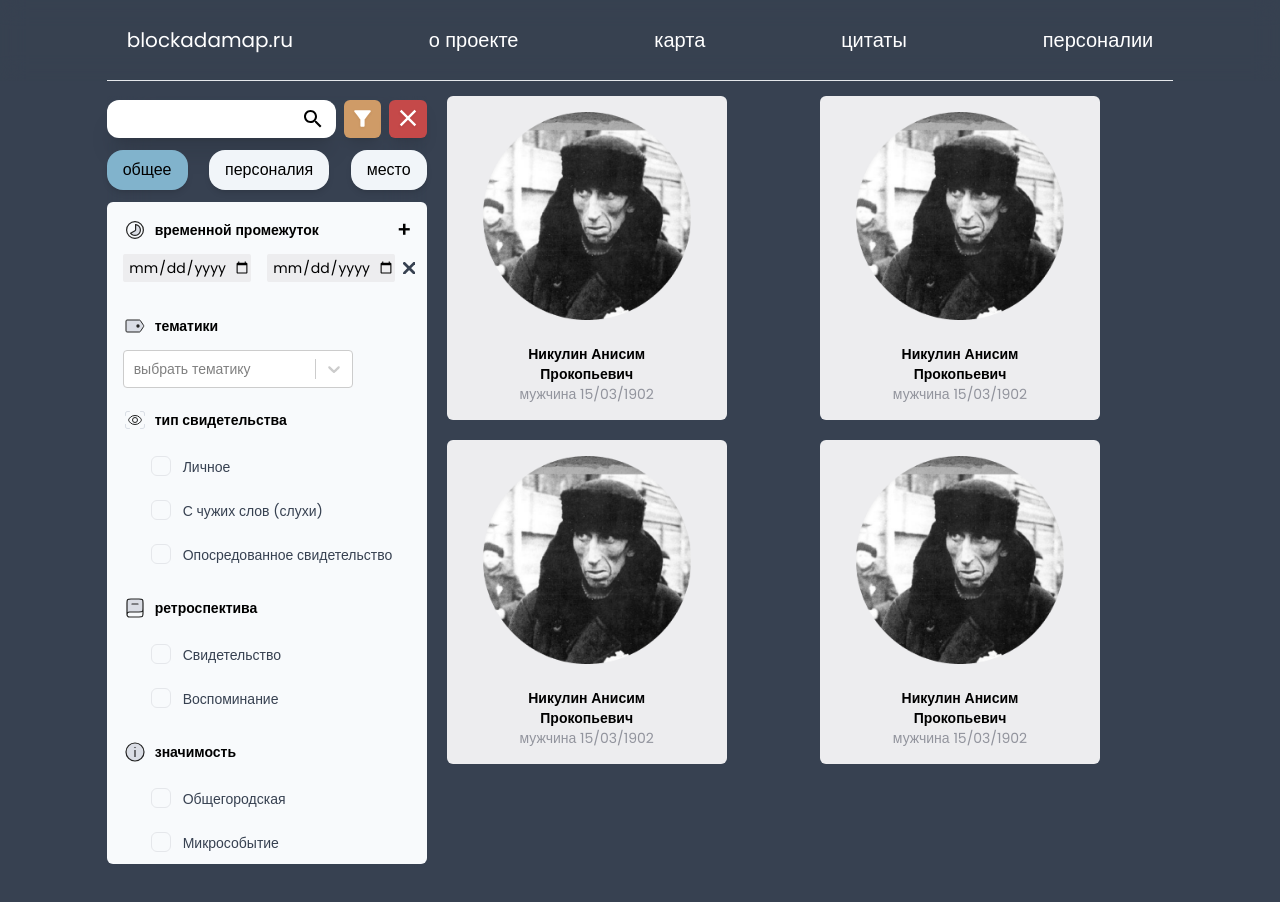
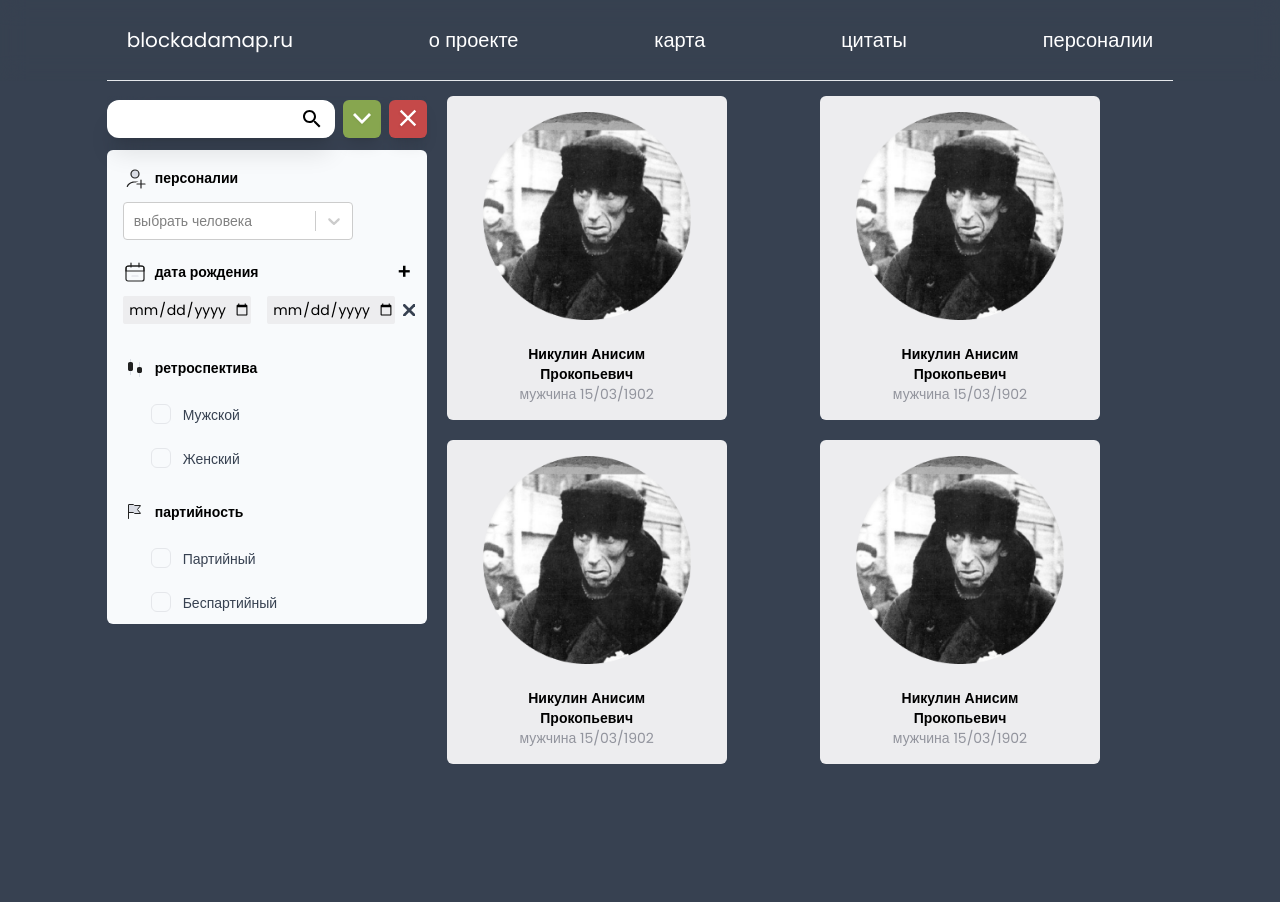
Before and after one commit to mityaiii/.history.map, a Next.js app: page /authors in a window 1280 px wide. Shown: the top 902 px of the page. Built offline with nearby package versions, Linux system fonts and the light colour scheme.

Commit message:
make authors filter and add green arrow-down button

```diff
--- a/src/app/authors/page.tsx
+++ b/src/app/authors/page.tsx
@@ -35,7 +35,7 @@ export default function Authors() {
   return (
     <section className='bg-gray-700 pt-24'>
       <div className='relative lg:w-5/6 mx-auto flex gap-x-5'>
-        <FilterSection/>
+        <FilterSection needNav={false} initState={'персоналия'}/>
         <div className='min-h-[120vh] w-5/6 pt-16 mx-auto grid
         auto-rows-max sm:grid-cols-2 lg:w-full lg:pt-0 md:grid-cols-3 lg:grid-cols-2 2xl:grid-cols-3 gap-5'>
           { authors.map((value, indx) => <Author key={indx} {...value}/>) }
--- /dev/null
+++ b/src/app/notes/components/control-panel/arrow-down-icon.tsx
@@ -0,0 +1,35 @@
+import React from 'react'
+
+export const ArrowDownIcon = () => {
+  return (
+    <svg width='22' height='15' viewBox='0 0 22 15' fill='none' xmlns='http://www.w3.org/2000/svg'>
+      <g filter='url(#filter0_d_184_502)'>
+        <path d='M20 3L18 1L11 8.31153L4 1L2 3L9.16327 10.1558L11 12L12.8129 10.1558L20 3Z' fill='white'/>
+      </g>
+      <defs>
+        <filter
+          id='filter0_d_184_502'
+          x='0'
+          y='0'
+          width='22'
+          height='15'
+          filterUnits='userSpaceOnUse'
+          color-interpolation-filters='sRGB'
+        >
+          <feFlood floodOpacity='0' result='BackgroundImageFix'/>
+          <feColorMatrix
+            in='SourceAlpha'
+            type='matrix'
+            values='0 0 0 0 0 0 0 0 0 0 0 0 0 0 0 0 0 0 127 0'
+            result='hardAlpha'/>
+          <feOffset dy='1'/>
+          <feGaussianBlur stdDeviation='1'/>
+          <feComposite in2='hardAlpha' operator='out'/>
+          <feColorMatrix type='matrix' values='0 0 0 0 0 0 0 0 0 0 0 0 0 0 0 0 0 0 0.05 0'/>
+          <feBlend mode='normal' in2='BackgroundImageFix' result='effect1_dropShadow_184_502'/>
+          <feBlend mode='normal' in='SourceGraphic' in2='effect1_dropShadow_184_502' result='shape'/>
+        </filter>
+      </defs>
+    </svg>
+  )
+}
--- a/src/app/notes/components/control-panel/control-panel.tsx
+++ b/src/app/notes/components/control-panel/control-panel.tsx
@@ -5,9 +5,11 @@ import { FilterIcon } from './filter-icon'
 import { ButtonWithIcon } from './button-with-icon'
 import { CrossIcon } from './cross-icon'
 import { twMerge } from 'tailwind-merge'
+import {ArrowDownIcon} from './arrow-down-icon';
 
 export const ControlPanel = ({ onFilterClick, className }: { onFilterClick?: () => void, className?: string }) => {
   const [inputText, setInputText] = useState('')
+  const [isFold, setIsFold] = useState(false)
 
   const textHandler = (e: React.ChangeEvent<HTMLInputElement>) => {
     setInputText(e.target.value);
@@ -15,6 +17,14 @@ export const ControlPanel = ({ onFilterClick, className }: { onFilterClick?: ()
 
   const eraseTextHandler = () => {
     setInputText('');
+  }
+
+  const changeButtonOnClick = () => {
+    if (onFilterClick === undefined) {
+      return
+    }
+    onFilterClick()
+    setIsFold(!isFold)
   }
 
   return (
@@ -25,18 +35,29 @@ export const ControlPanel = ({ onFilterClick, className }: { onFilterClick?: ()
         onChange={textHandler}
         className='w-full pl-5 pr-10 bg-search-field bg-no-repeat bg-right-with-space rounded-xl shadow-xl'
       />
+
+      { isFold &&
         <ButtonWithIcon
-        onClick={onFilterClick}
+          onClick={changeButtonOnClick}
           bgColor='bg-warn-500'
         >
           <FilterIcon/>
-      </ButtonWithIcon>
+        </ButtonWithIcon> }
+
+      { !isFold &&
+        <ButtonWithIcon
+          onClick={changeButtonOnClick}
+          bgColor='bg-good-700'
+        >
+          <ArrowDownIcon/>
+        </ButtonWithIcon> }
+      { !isFold &&
         <ButtonWithIcon
           onClick={eraseTextHandler}
           bgColor='bg-angry-700'
         >
           <CrossIcon/>
-      </ButtonWithIcon>
+        </ButtonWithIcon> }
     </div>
   )
 }
--- a/src/app/notes/components/filter-section/filter-section.tsx
+++ b/src/app/notes/components/filter-section/filter-section.tsx
@@ -29,8 +29,8 @@ const containerVariants = {
   },
 }
 
-export const FilterSection = () => {
-  const [filter, setFilter] = useState<filterType>('общее');
+export const FilterSection = ({ needNav=true, initState='общее' }: { needNav?: boolean, initState?: filterType}) => {
+  const [filter, setFilter] = useState<filterType>(initState);
   const [openFilter, setOpenFilter] = useCycle('open', 'close');
 
   return (
@@ -51,7 +51,7 @@ export const FilterSection = () => {
         animate={openFilter}
         variants={variants}
       >
-        <FilterNav setFilter={setFilter}/>
+        { needNav && <FilterNav setFilter={setFilter}/> }
         <Filter variant={filter}/>
       </motion.div>
     </motion.div>
```
Lines whose indentation alone changed are shown as unchanged.
